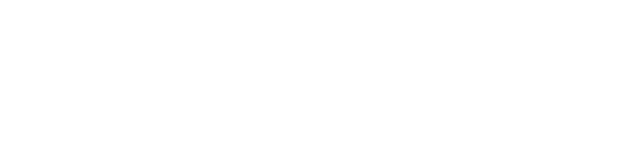
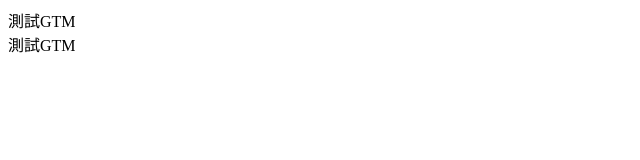
Before and after one commit to bryanchang360/gtm, a plain HTML site: page index.html in a window 1280 px wide. Shown: the whole page, without its empty margins (0-640 px from the left). Drawn offline with Linux system fonts and the light colour scheme.

Commit message:
Update index.html

```diff
--- a/index.html
+++ b/index.html
@@ -43,9 +43,12 @@
         document.body.appendChild(template.content.cloneNode(true));
       };
 
-      setTimeout(() => {
-        append();
-      }, 10000);
+	append();
+    	append();
+
+      // setTimeout(() => {
+      //   append();
+      // }, 10000);
     </script>
   </body>
 </html>
```
